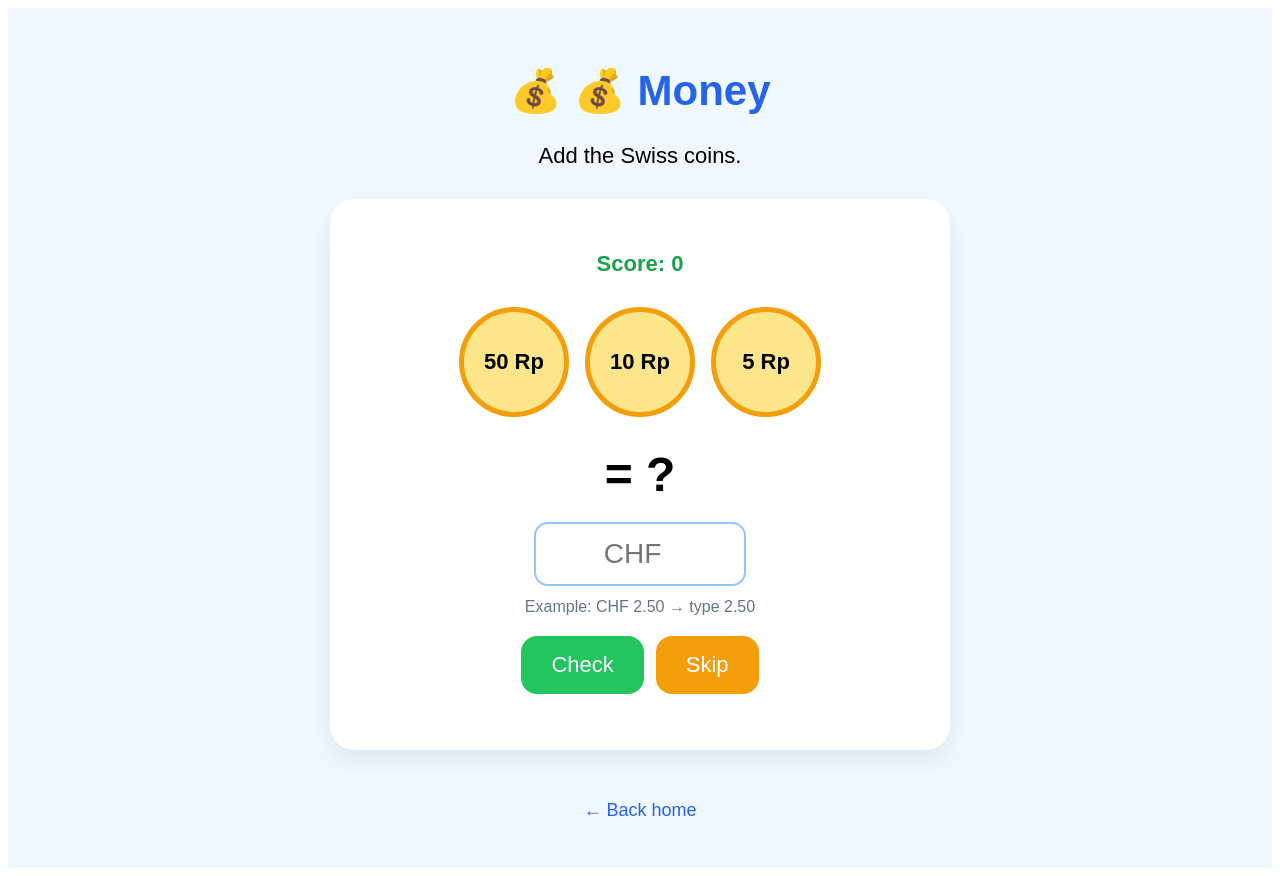
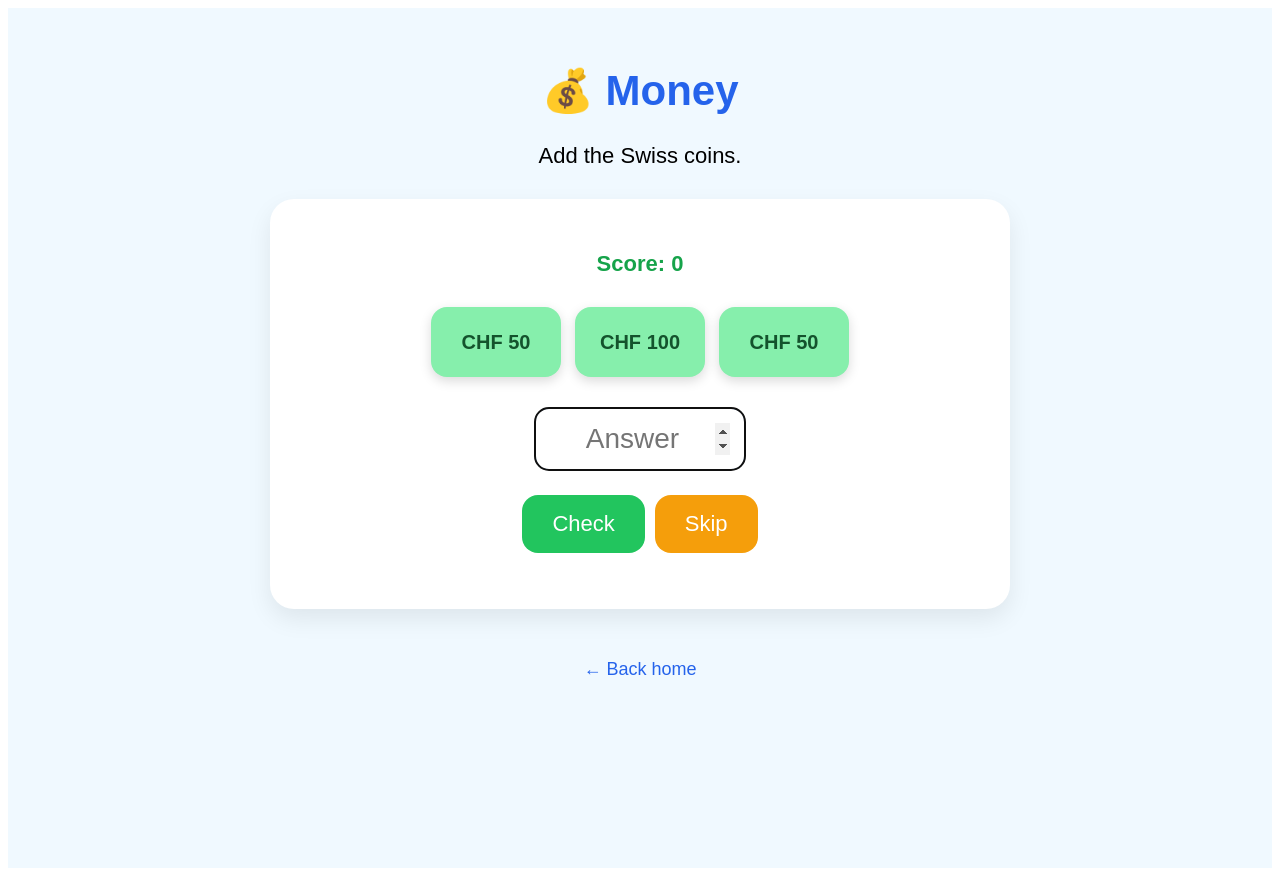
Before and after one commit to ossthun/kids, a Next.js app: page /money in a window 1280 px wide. Built offline with nearby package versions, Linux system fonts and the light colour scheme.

Commit message:
Refactor money handling and update UI components

```diff
--- a/pages/money.js
+++ b/pages/money.js
@@ -1,40 +1,56 @@
-import { useState, useEffect } from "react";
+import { useState, useRef, useEffect } from "react";
+import { useRouter } from "next/router";
 import { getLanguage, translations } from "../translations";
 
-const coins = [5, 10, 20, 50, 100, 200, 500];
+const coins = [1, 2, 5, 10, 20, 50];
+const notes = [10, 20, 50, 100];
+const moneyOptions = [...coins, ...notes];
 
-function randomCoin() {
-  return coins[Math.floor(Math.random() * coins.length)];
+function randomMoney() {
+  return moneyOptions[
+    Math.floor(Math.random() * moneyOptions.length)
+  ];
 }
 
 function createQuestion() {
-  const coin1 = randomCoin();
-  const coin2 = randomCoin();
-  const coin3 = randomCoin();
+  const amounts = [];
+  const count = Math.floor(Math.random() * 4) + 2;
+
+  for (let i = 0; i < count; i++) {
+    amounts.push(randomMoney());
+  }
+
+  const total = amounts.reduce(
+    (sum, amount) => sum + amount,
+    0
+  );
 
   return {
-    coins: [coin1, coin2, coin3],
-    answer: coin1 + coin2 + coin3
+    amounts,
+    answer: total
   };
 }
 
-function coinLabel(cents) {
-  if (cents < 100) return `${cents} Rp`;
-  return `CHF ${cents / 100}`;
-}
+export default function MoneyPage() {
+  const router = useRouter();
 
-export default function MoneyPage() {
   const [language, setLanguage] = useState("en");
   const [question, setQuestion] = useState(createQuestion());
   const [answer, setAnswer] = useState("");
   const [message, setMessage] = useState("");
   const [score, setScore] = useState(0);
 
+  const inputRef = useRef(null);
+
   useEffect(() => {
     setLanguage(getLanguage());
   }, []);
 
-  const t = translations[language];
+  useEffect(() => {
+    inputRef.current?.focus();
+  }, [question]);
+
+  const t = translations[language] || translations.en;
 
   const nextQuestion = () => {
     setQuestion(createQuestion());
@@ -43,24 +59,23 @@ export default function MoneyPage() {
   };
 
   const checkAnswer = () => {
-    const userCents = Math.round(Number(answer) * 100);
-
-    if (userCents === question.answer) {
+    if (Number(answer) === question.answer) {
       setMessage(t.correct);
       setScore((prev) => prev + 1);
 
       setTimeout(() => {
-        nextQuestion();
+        router.push("/reward");
       }, 700);
     } else {
       setMessage(t.tryAgain);
+      inputRef.current?.focus();
     }
   };
 
   return (
     <main style={styles.page}>
       <h1 style={styles.title}>
-        💰 {t.moneyTitle}
+        {t.moneyTitle}
       </h1>
 
       <p style={styles.subtitle}>
@@ -72,43 +87,52 @@ export default function MoneyPage() {
           {t.score}: {score}
         </p>
 
-        <div style={styles.coins}>
-          {question.coins.map((coin, index) => (
-            <div key={index} style={styles.coin}>
-              {coinLabel(coin)}
+        <div style={styles.moneyRow}>
+          {question.amounts.map((amount, index) => (
+            <div
+              key={index}
+              style={
+                amount >= 10
+                  ? styles.note
+                  : styles.coin
+              }
+            >
+              CHF {amount}
             </div>
           ))}
         </div>
 
-        <p style={styles.question}>
-          = ?
-        </p>
-
         <input
+          ref={inputRef}
           value={answer}
-          onChange={(e) => setAnswer(e.target.value)}
+          onChange={(e) =>
+            setAnswer(e.target.value)
+          }
           onKeyDown={(e) => {
-            if (e.key === "Enter") checkAnswer();
+            if (e.key === "Enter") {
+              checkAnswer();
+            }
           }}
           type="number"
-          step="0.05"
-          placeholder="CHF"
+          placeholder={t.answer}
           style={styles.input}
         />
 
-        <p style={styles.hint}>
-          {t.moneyHint}
-        </p>
+        <br />
 
-        <div style={styles.buttonRow}>
-          <button onClick={checkAnswer} style={styles.checkButton}>
-            {t.check}
-          </button>
+        <button
+          onClick={checkAnswer}
+          style={styles.checkButton}
+        >
+          {t.check}
+        </button>
 
-          <button onClick={nextQuestion} style={styles.skipButton}>
-            {t.skip}
-          </button>
-        </div>
+        <button
+          onClick={nextQuestion}
+          style={styles.skipButton}
+        >
+          {t.skip}
+        </button>
 
         <p style={styles.message}>
           {message}
@@ -141,12 +165,13 @@ const styles = {
   },
 
   card: {
-    maxWidth: "560px",
+    maxWidth: "680px",
     margin: "30px auto",
     background: "white",
     borderRadius: "24px",
     padding: "30px",
-    boxShadow: "0 10px 25px rgba(0,0,0,0.08)"
+    boxShadow:
+      "0 10px 25px rgba(0,0,0,0.08)"
   },
 
   score: {
@@ -155,31 +180,42 @@ const styles = {
     color: "#16a34a"
   },
 
-  coins: {
+  moneyRow: {
     display: "flex",
     justifyContent: "center",
-    gap: "16px",
     flexWrap: "wrap",
+    gap: "14px",
     margin: "30px 0"
   },
 
   coin: {
-    width: "100px",
-    height: "100px",
+    width: "90px",
+    height: "90px",
     borderRadius: "50%",
-    background: "#fde68a",
-    border: "5px solid #f59e0b",
+    background: "#facc15",
     display: "flex",
     alignItems: "center",
     justifyContent: "center",
-    fontSize: "22px",
-    fontWeight: "bold"
+    fontWeight: "bold",
+    fontSize: "18px",
+    color: "#78350f",
+    boxShadow:
+      "0 4px 12px rgba(0,0,0,0.15)"
   },
 
-  question: {
-    fontSize: "48px",
+  note: {
+    width: "130px",
+    height: "70px",
+    borderRadius: "16px",
+    background: "#86efac",
+    display: "flex",
+    alignItems: "center",
+    justifyContent: "center",
     fontWeight: "bold",
-    margin: "20px 0"
+    fontSize: "20px",
+    color: "#14532d",
+    boxShadow:
+      "0 4px 12px rgba(0,0,0,0.15)"
   },
 
   input: {
@@ -191,20 +227,9 @@ const styles = {
     border: "2px solid #93c5fd"
   },
 
-  hint: {
-    fontSize: "16px",
-    color: "#64748b",
-    marginTop: "12px"
-  },
-
-  buttonRow: {
-    display: "flex",
-    justifyContent: "center",
-    gap: "12px",
-    marginTop: "20px"
-  },
-
   checkButton: {
+    marginTop: "24px",
+    marginRight: "10px",
     padding: "16px 30px",
     background: "#22c55e",
     color: "white",
@@ -215,6 +240,7 @@ const styles = {
   },
 
   skipButton: {
+    marginTop: "24px",
     padding: "16px 30px",
     background: "#f59e0b",
     color: "white",
```
